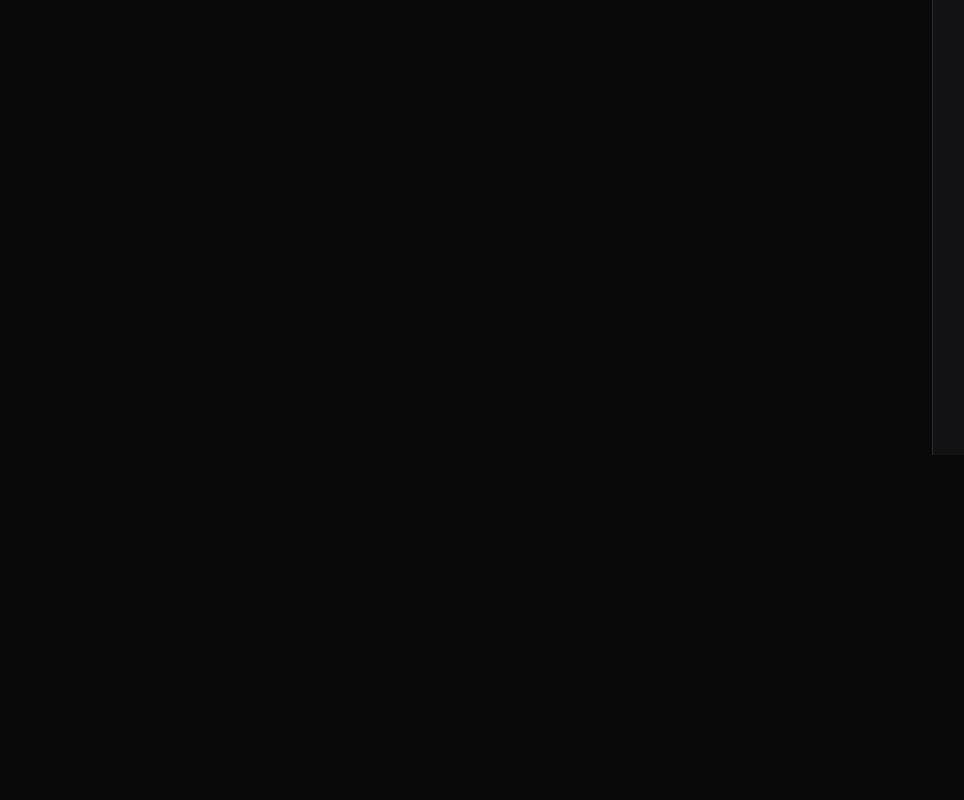
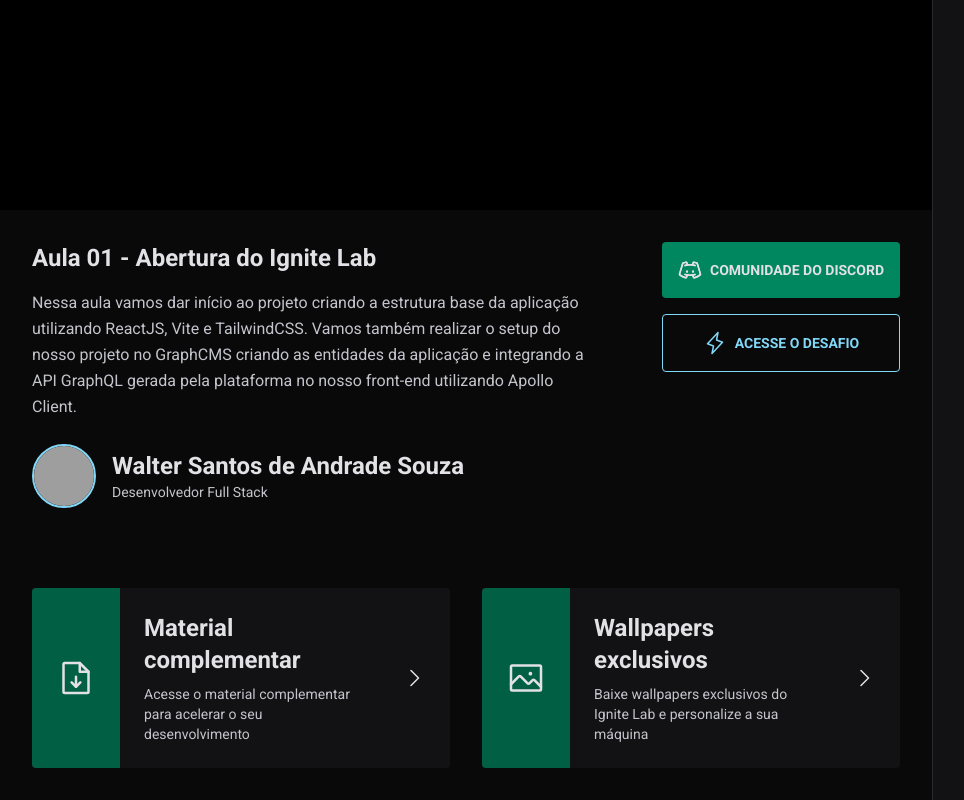
Before and after one commit to wsasouza/ignite-lab-02, a React (Vite) app: page / in a window 1280 px wide. Shown: the part 345-1145 px from the top of the page, without its empty margins (0-964 px from the left). Before the commit the page ends 800 px from the top, so only its background shows below. Built offline with nearby package versions, Linux system fonts and the light colour scheme; no server answers; grey boxes are pictures that could not be loaded.

Commit message:
Feat: Create Video Component

```diff
--- a/src/components/Video.tsx
+++ b/src/components/Video.tsx
@@ -1,7 +1,104 @@
+import {
+  CaretRight,
+  DiscordLogo,
+  FileArrowDown,
+  Image,
+  Lightning,
+} from 'phosphor-react';
+
 export function Video() {
   return (
     <div className="flex-1">
-      <h1>Video</h1>
+      <div className="bg-black flex justify-center ">
+        <div className="h-full w-full max-w-[1100px] max-h-[60vh] aspect-video"></div>
+      </div>
+
+      <div className="p-8 max-w-[1100px] mx-auto">
+        <div className="flex items-start gap-16">
+          <div className="flex-1">
+            <h1 className="text-2xl font-bold">
+              Aula 01 - Abertura do Ignite Lab
+            </h1>
+            <p className="mt-4 text-gray-200 leading-relaxed">
+              Nessa aula vamos dar início ao projeto criando a estrutura base da
+              aplicação utilizando ReactJS, Vite e TailwindCSS. Vamos também
+              realizar o setup do nosso projeto no GraphCMS criando as entidades
+              da aplicação e integrando a API GraphQL gerada pela plataforma no
+              nosso front-end utilizando Apollo Client.
+            </p>
+
+            <div className="flex items-center gap-4 mt-6">
+              <img
+                className="h-16 w-16 rounded-full border-2 border-blue-500"
+                src="https://github.com/wsasouza.png"
+                alt="avatar"
+              />
+              <div className="leading-relaxed">
+                <strong className="font-bold text-2xl block">
+                  Walter Santos de Andrade Souza
+                </strong>
+                <span className="text-gray-200 text-sm block">
+                  Desenvolvedor Full Stack
+                </span>
+              </div>
+            </div>
+          </div>
+          <div className="flex flex-col gap-4">
+            <a
+              className="p-4 text-sm bg-green-500 flex items-center rounded font-bold uppercase gap-2 justify-center hover:bg-green-700 transition-colors"
+              href="#"
+            >
+              <DiscordLogo size={24} />
+              Comunidade do Discord
+            </a>
+            <a
+              className="p-4 text-sm border border-blue-500 text-blue-500 flex items-center rounded font-bold uppercase gap-2 justify-center hover:bg-blue-500 hover:text-gray-900 transition-colors"
+              href="#"
+            >
+              <Lightning size={24} />
+              Acesse o desafio
+            </a>
+          </div>
+        </div>
+        <div className="gap-8 mt-20 grid grid-cols-2">
+          <a
+            className="bg-gray-700 rounded overflow-hidden flex items-stretch gap-6 hover:bg-gray-600 transition-colors"
+            href="#"
+          >
+            <div className="bg-green-700 h-full p-6 flex items-center">
+              <FileArrowDown size={40} />
+            </div>
+            <div className="py-6 leading-relaxed">
+              <strong className="text-2xl">Material complementar</strong>
+              <p className="text-sm text-gray-200 mt-2">
+                Acesse o material complementar para acelerar o seu
+                desenvolvimento
+              </p>
+            </div>
+            <div className="h-full p-6 flex items-center">
+              <CaretRight size={24} />
+            </div>
+          </a>
+          <a
+            className="bg-gray-700 rounded overflow-hidden flex items-stretch gap-6 hover:bg-gray-600 transition-colors"
+            href="#"
+          >
+            <div className="bg-green-700 h-full p-6 flex items-center">
+              <Image size={40} />
+            </div>
+            <div className="py-6 leading-relaxed">
+              <strong className="text-2xl">Wallpapers exclusivos</strong>
+              <p className="text-sm text-gray-200 mt-2">
+                Baixe wallpapers exclusivos do Ignite Lab e personalize a sua
+                máquina
+              </p>
+            </div>
+            <div className="h-full p-6 flex items-center">
+              <CaretRight size={24} />
+            </div>
+          </a>
+        </div>
+      </div>
     </div>
   );
 }
```
